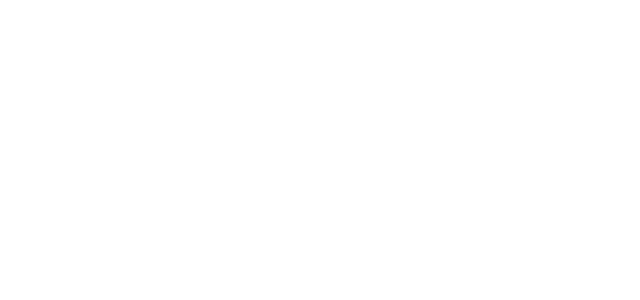
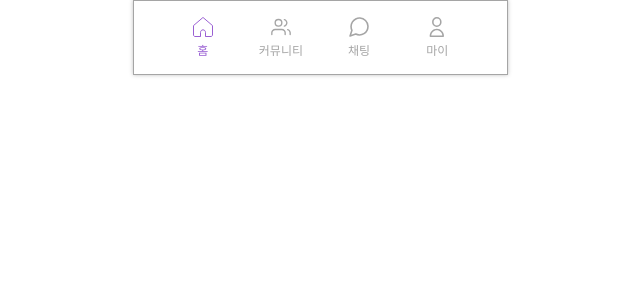
Before and after one commit to 2024-likelion-sswu/JoinUp_FE, a React (Create React App) app in the folder JoinUp_FE/fe/: page / in a window 1280 px wide. Shown: the top 300 px of the page, without its empty margins (320-960 px from the left). Built offline with nearby package versions, Linux system fonts and the light colour scheme; a web font is replaced by a local one.

Commit message:
Feat: 하단바 구현 하단바 컴포넌트 구현완료, 페이지 적용 후 위치 조정 필요

```diff
--- a/JoinUp_FE/fe/package.json
+++ b/JoinUp_FE/fe/package.json
@@ -6,6 +6,7 @@
     "cra-template": "1.2.0",
     "react": "^19.0.0",
     "react-dom": "^19.0.0",
+    "react-icons": "^5.4.0",
     "react-router-dom": "^7.1.1",
     "react-scripts": "5.0.1",
     "sass": "^1.83.0"
--- a/JoinUp_FE/fe/src/App.js
+++ b/JoinUp_FE/fe/src/App.js
@@ -1,5 +1,6 @@
 import { BrowserRouter, Route, Routes } from "react-router-dom";
 import Main from "./pages/Main";
+import Footer from "./components/footer_section/Footer";
 
 function App() {
   return (
@@ -8,6 +9,7 @@
         <Routes>
           <Route path="/" element={<Main />} />
         </Routes>
+        <Footer />
       </BrowserRouter>
     </div>
   );
--- /dev/null
+++ b/JoinUp_FE/fe/src/assets/scss/section/Footer/footer.scss
@@ -0,0 +1,50 @@
+@import "../../setting/utils";
+@import "../../setting/variables";
+
+//footer
+.footer_icon {
+    @include size(20px, 20px);
+
+}
+
+#footer_container {
+    @include size(100%, 75px);
+
+    #footer_inner_container {
+        @include size(100%, 75px);
+        display: flex;
+        justify-content: center;
+        align-items: center;
+        border: 0.3px solid $light_gray;
+        background: $white;
+        box-shadow: 0px 0px 4px 0px rgba(0, 0, 0, 0.25);
+
+        #footer_inner_box {
+            @include size(100%, 100%);
+            padding: 15px 40px;
+            display: flex;
+            justify-content: space-between;
+            align-items: center;
+
+            .footer_inner_item {
+                @include size(20%, 100%);
+                display: flex;
+                flex-direction: column;
+                justify-content: center;
+                align-items: center;
+                color: $light_gray;
+
+                &.active {
+                    color: $btn_active;
+                }
+
+                .footer_inner_span {
+                    display: block;
+                    width: 100%;
+                    font-size: 12px;
+                    text-align: center;
+                }
+            }
+        }
+    }
+}
--- /dev/null
+++ b/JoinUp_FE/fe/src/assets/scss/setting/_utils.scss
@@ -0,0 +1,4 @@
+@mixin size($width, $height) {
+    width: $width;
+    height: $height;
+}
--- /dev/null
+++ b/JoinUp_FE/fe/src/assets/scss/setting/_variables.scss
@@ -0,0 +1,3 @@
+$btn_active: #9A60D3;
+$light_gray: #A5A5A5;
+$white: #fff;
--- a/JoinUp_FE/fe/src/assets/scss/styles.scss
+++ b/JoinUp_FE/fe/src/assets/scss/styles.scss
@@ -3,8 +3,11 @@
 // setting
 @import "setting/resets";
 @import "setting/common";
+@import "setting/utils";
+@import "setting/variables";
 
 // section
 @import "section/Taxi_map/map.scss";
 @import "section/Taxi_community/community.scss";
 @import "section/Taxi_chatting/chat.scss";
+@import "section/Footer/footer.scss";
--- a/JoinUp_FE/fe/src/components/footer_section/Footer.jsx
+++ b/JoinUp_FE/fe/src/components/footer_section/Footer.jsx
@@ -1,9 +1,69 @@
-import React from 'react'
+import React, { useState } from 'react';
 
 const Footer = () => {
+  const footerItems = [
+    {
+      id: 0,
+      renderSvg: (isActive) => (
+        <svg xmlns="http://www.w3.org/2000/svg" width="20" height="20" viewBox="0 0 20 20" fill="none" className='footer_icon'>
+          <path d="M10 0.5C10.0396 0.5 10.0779 0.514106 10.1081 0.539785C10.1082 0.53986 10.1082 0.539936 10.1083 0.540011L19.5 8.58999V18C19.5 18.3978 19.342 18.7794 19.0607 19.0607C18.7794 19.342 18.3978 19.5 18 19.5H12.6667C12.6225 19.5 12.5801 19.4824 12.5488 19.4512L12.1953 19.8047L12.5488 19.4512C12.5176 19.4199 12.5 19.3775 12.5 19.3333V15.3333C12.5 14.6703 12.2366 14.0344 11.7678 13.5656C11.2989 13.0967 10.663 12.8333 10 12.8333C9.33696 12.8333 8.70107 13.0967 8.23223 13.5656C7.76339 14.0344 7.5 14.6703 7.5 15.3333V19.3333C7.5 19.3775 7.48244 19.4199 7.45119 19.4512L7.80474 19.8047L7.45118 19.4512C7.41993 19.4824 7.37754 19.5 7.33333 19.5H2C1.60218 19.5 1.22064 19.342 0.93934 19.0607C0.658035 18.7794 0.5 18.3978 0.5 18V8.58999L9.89167 0.54001C9.89174 0.539949 9.89181 0.539888 9.89188 0.539827C9.92204 0.514123 9.96037 0.5 10 0.5Z" stroke={isActive ? '#9A60D3' : '#A5A5A5'} />
+        </svg>
+      ),
+      label: '홈'
+    },
+    {
+      id: 1,
+      renderSvg: (isActive) => (
+        <svg xmlns="http://www.w3.org/2000/svg" width="22" height="22" viewBox="0 0 22 22" fill="none" className='footer_icon'>
+          <path d="M15.5833 19.25V17.4167C15.5833 16.4442 15.197 15.5116 14.5094 14.8239C13.8217 14.1363 12.8891 13.75 11.9166 13.75H4.58329C3.61083 13.75 2.6782 14.1363 1.99057 14.8239C1.30293 15.5116 0.916626 16.4442 0.916626 17.4167V19.25" stroke={isActive ? '#9A60D3' : '#A5A5A5'} stroke-width="1.5" stroke-linecap="round" stroke-linejoin="round" />
+          <path d="M8.25004 10.0833C10.2751 10.0833 11.9167 8.44171 11.9167 6.41667C11.9167 4.39162 10.2751 2.75 8.25004 2.75C6.225 2.75 4.58337 4.39162 4.58337 6.41667C4.58337 8.44171 6.225 10.0833 8.25004 10.0833Z" stroke={isActive ? '#9A60D3' : '#A5A5A5'} stroke-width="1.5" stroke-linecap="round" stroke-linejoin="round" />
+          <path d="M21.0834 19.25V17.4166C21.0828 16.6042 20.8124 15.815 20.3146 15.1729C19.8169 14.5308 19.12 14.0722 18.3334 13.8691" stroke={isActive ? '#9A60D3' : '#A5A5A5'} stroke-width="1.5" stroke-linecap="round" stroke-linejoin="round" />
+          <path d="M14.6666 2.86914C15.4553 3.07108 16.1544 3.52978 16.6536 4.17293C17.1528 4.81607 17.4238 5.60707 17.4238 6.42122C17.4238 7.23538 17.1528 8.02638 16.6536 8.66952C16.1544 9.31266 15.4553 9.77136 14.6666 9.97331" stroke={isActive ? '#9A60D3' : '#A5A5A5'} stroke-width="1.5" stroke-linecap="round" stroke-linejoin="round" />
+        </svg>
+      ),
+      label: '커뮤니티'
+    },
+    {
+      id: 2,
+      renderSvg: (isActive) => (
+        <svg xmlns="http://www.w3.org/2000/svg" width="19" height="19" viewBox="0 0 19 19" fill="none" className='footer_icon'>
+          <path d="M18 9.02779C18.0032 10.2743 17.712 11.504 17.15 12.6167C16.4836 13.95 15.4592 15.0714 14.1915 15.8554C12.9237 16.6394 11.4628 17.055 9.97221 17.0556C8.72567 17.0588 7.49599 16.7676 6.38332 16.2056L1 18L2.79444 12.6167C2.23243 11.504 1.94119 10.2743 1.94444 9.02779C1.94502 7.53723 2.36058 6.07627 3.14456 4.80854C3.92855 3.54081 5.05001 2.51639 6.38332 1.85003C7.49599 1.28802 8.72567 0.996777 9.97221 1.00003H10.4444C12.413 1.10863 14.2723 1.93952 15.6664 3.33361C17.0605 4.7277 17.8914 6.58702 18 8.55557V9.02779Z" stroke={isActive ? '#9A60D3' : '#A5A5A5'} stroke-width="1.5" stroke-linecap="round" stroke-linejoin="round" />
+        </svg>
+      ),
+      label: '채팅'
+    },
+    {
+      id: 3,
+      renderSvg: (isActive) => (
+        <svg xmlns="http://www.w3.org/2000/svg" width="14" height="19" viewBox="0 0 14 19" fill="none" className='footer_icon'>
+          <path d="M3.02404 4.75003C3.02404 6.99003 4.75524 8.75005 6.82336 8.75005C8.89148 8.75005 10.6227 6.99003 10.6227 4.75003C10.6227 2.51003 8.89148 0.75 6.82336 0.75C4.75524 0.75 3.02404 2.51003 3.02404 4.75003Z" stroke={isActive ? '#9A60D3' : '#A5A5A5'} stroke-width="1.5" />
+          <mask id="path-2-inside-1_43_337" fill="white">
+            <path d="M6.82397 11.0833C10.591 11.0876 13.6438 14.275 13.6479 18.2083C13.6479 18.6455 13.3085 19 12.8897 19H0.758233C0.339482 19 2.47955e-05 18.6455 2.47955e-05 18.2083C0.00418282 14.275 3.05692 11.0876 6.82397 11.0833Z" />
+          </mask>
+          <path d="M6.82397 11.0833L6.82224 9.58325L6.82571 9.58325L6.82397 11.0833ZM13.6479 18.2083L15.1479 18.2067V18.2083H13.6479ZM2.47955e-05 18.2083L-1.49998 18.2083L-1.49998 18.2067L2.47955e-05 18.2083ZM6.82571 9.58325C11.4801 9.58866 15.1429 13.5078 15.1479 18.2067L12.148 18.2099C12.1446 15.0423 9.70198 12.5866 6.82223 12.5833L6.82571 9.58325ZM15.1479 18.2083C15.1479 19.4123 14.1973 20.5 12.8897 20.5V17.5C12.4197 17.5 12.1479 17.8788 12.1479 18.2083H15.1479ZM12.8897 20.5H0.758233V17.5H12.8897V20.5ZM0.758233 20.5C-0.549317 20.5 -1.49998 19.4123 -1.49998 18.2083H1.50002C1.50002 17.8788 1.22828 17.5 0.758233 17.5V20.5ZM-1.49998 18.2067C-1.49501 13.5078 2.16787 9.58862 6.82224 9.58325L6.8257 12.5833C3.94596 12.5866 1.50337 15.0423 1.50002 18.2099L-1.49998 18.2067Z" fill={isActive ? '#9A60D3' : '#A5A5A5'} mask="url(#path-2-inside-1_43_337)" />
+        </svg>
+      ),
+      label: '마이'
+    },
+  ]
+
+  const [activeFooterIndex, setActiveFooterIndex] = useState(0);
+
   return (
-    <div>
-
+    <div id='footer_container'>
+      <div id="footer_inner_container">
+        <div id="footer_inner_box">
+          {footerItems.map((item, index) => (
+            <div className={`footer_inner_item ${activeFooterIndex === index ? 'active' : ''}`} key={index}
+              onClick={() => setActiveFooterIndex(index)}>
+              <div className="footer_inner_icon">
+                {item.renderSvg(activeFooterIndex === index)}
+              </div>
+              <span className="footer_inner_span">{item.label}</span>
+            </div>
+          ))}
+        </div>
+      </div>
     </div>
   )
 }
--- a/JoinUp_FE/fe/src/index.js
+++ b/JoinUp_FE/fe/src/index.js
@@ -1,6 +1,7 @@
 import React from 'react';
 import ReactDOM from 'react-dom/client';
 import App from './App';
+import "./assets/scss/styles.scss";
 
 const root = ReactDOM.createRoot(document.getElementById('root'));
 root.render(
```
Also changed, not shown: 1 other file (tests, documents, lock files or other folders).
